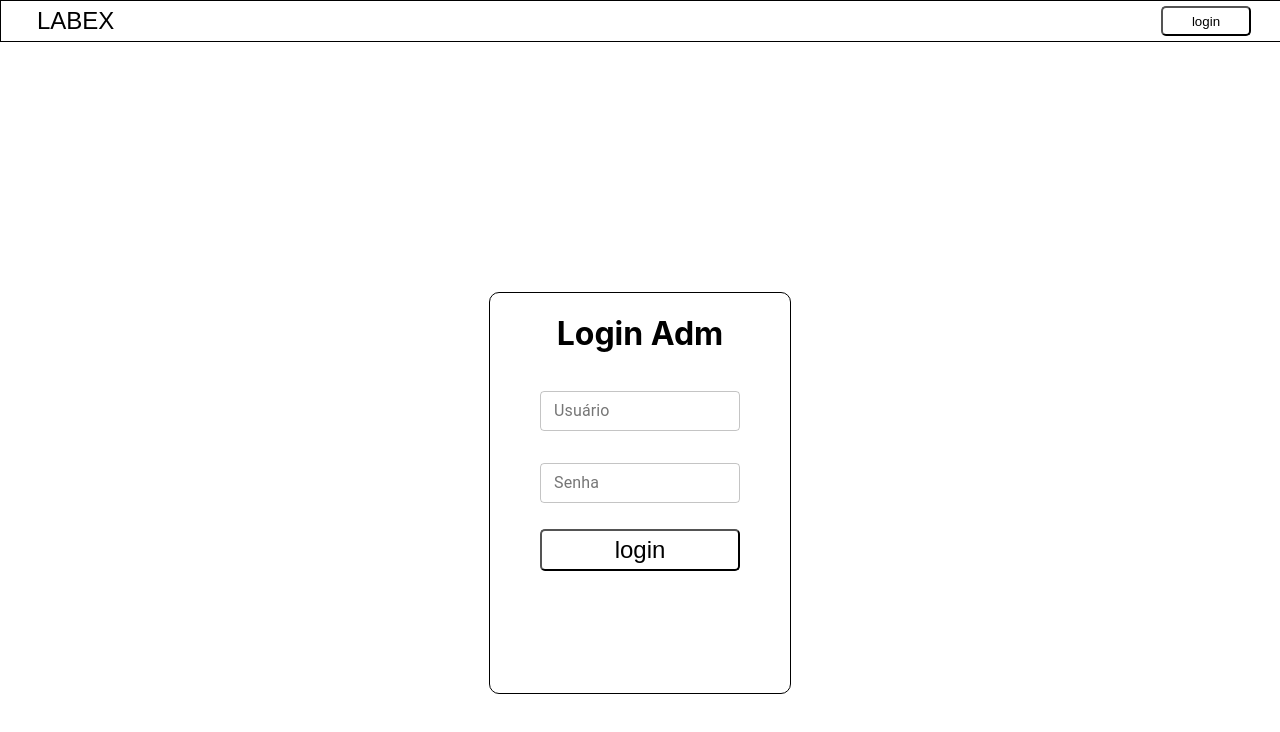
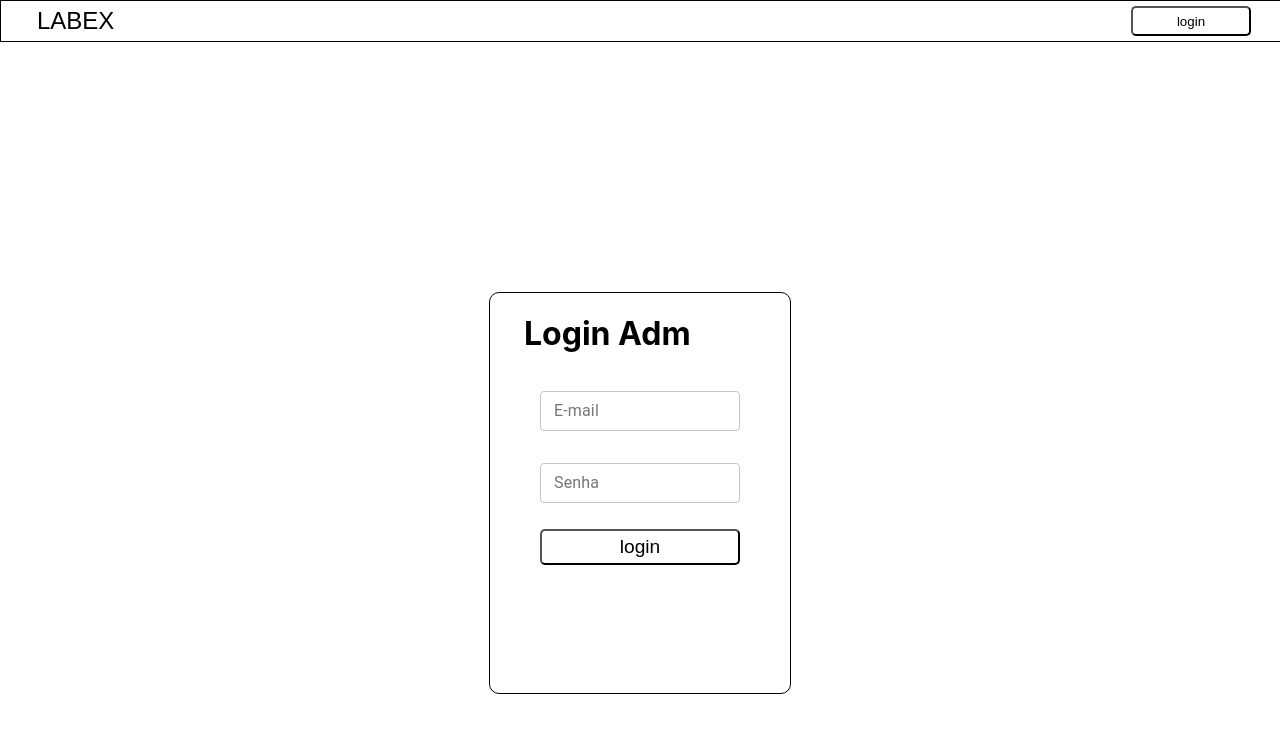
Before and after one commit to future4code/Indio-Medeiros, a React (Create React App) app in the folder semana10/projeto-gpve/: page /login in a window 1280 px wide. Shown: the top 732 px of the page. Built offline with nearby package versions, Linux system fonts and the light colour scheme.

Commit message:
[Projeto LABEX 1.5]Foi adicionado restrição nas páginas e botões de acesso as páginas

```diff
--- a/semana10/projeto-gpve/src/App.js
+++ b/semana10/projeto-gpve/src/App.js
@@ -1,11 +1,13 @@
 import React from 'react'
 import { Route } from 'react-router-dom'
-import Router from './Components/Router';
+import ProtectedRouter from './Routers/ProtectedRouter';
+import Router from './Routers/Router';
 
 function App() {
   return (
     <div>
       <Router/>
+      {/* <ProtectedRouter/> */}
     </div>
   );
 }
--- a/semana10/projeto-gpve/src/Components/CreateTripPage.js
+++ b/semana10/projeto-gpve/src/Components/CreateTripPage.js
@@ -1,9 +1,13 @@
 import React from 'react'
+import { useProtectedPage } from '../Hooks/useProtectedPage'
 
 export default function CreateTripPage(){
+  useProtectedPage()
+
+
     return(
         <div>
-
+         Pagina de criação
         </div>
     )
 }
--- a/semana10/projeto-gpve/src/Components/LoginPage.js
+++ b/semana10/projeto-gpve/src/Components/LoginPage.js
@@ -1,7 +1,9 @@
-import React from 'react';
+import React, { useEffect, useState} from 'react';
 import { makeStyles } from '@material-ui/core/styles';
 import TextField from '@material-ui/core/TextField';
 import styled from 'styled-components'
+import axios from 'axios';
+import {useHistory} from 'react-router-dom'
 
 const useStyles = makeStyles((theme) => ({
   root: {
@@ -12,7 +14,7 @@ const useStyles = makeStyles((theme) => ({
   },
 }));
 
-const Form = styled.form `
+const Div= styled.div `
     display:flex;
     margin: auto;
     height:400px;
@@ -25,7 +27,7 @@ const Form = styled.form `
 `
 
 const Button = styled.button `
-    font-size: 1.5em;
+    font-size: 1.2em;
     padding:5px;
     width:200px;
     margin-top:10px;
@@ -38,35 +40,83 @@ const Button = styled.button `
 
 
 export default function LoginPage(){
-    const classes = useStyles();
+  const classes = useStyles();
+  const [email, setEmail] = useState('')
+  const [password, setPassword] = useState('')
+  const history = useHistory()
+
+
+  useEffect(() => {
+      const token = localStorage.getItem("token")
+      token? history.push("/trips/details") : history.push("/login")
+  }, [history])
+
+  //login
+  function loginAdm() {
+    console.log(email);
+    const body = {
+      email: email,
+      password: password
+    };
+
+    axios
+      .post(
+        "https://us-central1-labenu-apis.cloudfunctions.net/labeX/indio/login",
+        body
+      )
+      .then(response => {
+        localStorage.setItem("token", response.data.token);
+        history.push("/trips/details");
+      })
+      .catch(error => {
+        console.log(error);
+      });
+  }
+
+//inputs controlados: email e senha
+const handleEmail = (event) => {
+  setEmail(event.target.value)
+  console.log(email)
+}
+
+const handlePassword = (event) => {
+  setPassword(event.target.value)
+}
 
   return (
-    <Form className={classes.root} noValidate autoComplete="off">
+  <Div>
+    <form className={classes.root} noValidate autoComplete="off">
       <div>
           <h1>Login Adm</h1>
       </div>
 
       <div>
       <TextField
-          label="Usuário"
-          id="outlined-size-small"
+          label="E-mail"
           variant="outlined"
           size="small"
+          type="email"
+          onChange={handleEmail}
+          value={email}
         />
+
     </div>
 
     <div>
         <TextField
           label="Senha"
-          id="outlined-size-small"
           variant="outlined"
           size="small"
           type= "password"
+          onChange={handlePassword}
+          value={password}
         />
       </div>
+
+    </form>
     <div>
-      <Button>login</Button>
+      <Button onClick={loginAdm}>login</Button>
     </div>
-    </Form>
+  </Div>
   );
 }
--- a/semana10/projeto-gpve/src/Components/NavBar.js
+++ b/semana10/projeto-gpve/src/Components/NavBar.js
@@ -12,7 +12,7 @@ const Header = styled.header `
 `
 const Button = styled.button `
     height:30px;
-    width:90px;
+    width:120px;
     margin-right:30px;
     margin-left: 30px;
     background-color:white;
@@ -21,6 +21,7 @@ const Button = styled.button `
         cursor: pointer;
     }
 `
+
 const ButtonLabex = styled.button `
     margin-left: 30px;
     background-color:white;
@@ -33,6 +34,7 @@ const ButtonLabex = styled.button `
 `
 export default function NavBar(){
     const history = useHistory()
+    const token = localStorage.getItem("token")
 
     const goToPage = (path) => {
         history.push(path)
@@ -43,8 +45,10 @@ export default function NavBar(){
     return(
         <Header>
             <ButtonLabex onClick={() => {goToPage("/")}}> LABEX </ButtonLabex>
-            {/* <button onClick={() => {goToPage("/trips/create")}}>Criar viagem</button>
-            <button onClick={() => {goToPage("/trips/details")}}>Detalhes da viagem</button> */}
+            <div>
+                {token ? <Button onClick={() => {goToPage("/trips/create")}}>Criar viagem</Button> : ""}
+                {token? <Button onClick={() => {goToPage("/trips/details")}}>Detalhes viagem</Button>: ""}
+            </div>
             {/* <button onClick={() => {goToPage("/application-form")}}>Formulário</button> */}
             <Button onClick={() => {goToPage("/login")}}>login</Button>
         </Header>
--- a/semana10/projeto-gpve/src/Components/TripDetailsPage.js
+++ b/semana10/projeto-gpve/src/Components/TripDetailsPage.js
@@ -1,9 +1,37 @@
-import React from 'react'
+import axios from "axios"
+import { useEffect, useState } from "react"
+import { useProtectedPage } from "../Hooks/useProtectedPage"
+
 
 export default function TripDetailsPage(){
+    const [trip, setTrip] = useState({})
+    useProtectedPage()
+
+    useEffect(() => {
+        getTripDetail()
+    }, [])
+
+    const getTripDetail = () => {
+        axios
+        .get (
+            "https://us-central1-labenu-apis.cloudfunctions.net/labeX/caio-dumont/trip/3Ga6Stvj6B687TNgFK72",
+            {
+                headers: {
+                    auth: localStorage.getItem("token")
+                }
+            }
+        )
+        .then(response => {
+            setTrip(response.data.trip)
+        })
+        .catch(error => {
+            console.log(error)
+        })
+    }
     return(
         <div>
-
+            <p>Detalhes da viagem</p>
+            <p>{trip.name}</p>
         </div>
     )
 }
--- /dev/null
+++ b/semana10/projeto-gpve/src/Hooks/useProtectedPage.js
@@ -0,0 +1,15 @@
+import { useEffect } from "react";
+import { useHistory } from "react-router-dom";
+
+
+export  function useProtectedPage() {
+    const history = useHistory()
+
+    useEffect(() => {
+        const token = localStorage.getItem("token")
+        if(!token){
+            history.push("/login")
+            console.log("funcionou")
+        }
+    }, [history])
+}
--- /dev/null
+++ b/semana10/projeto-gpve/src/Routers/ProtectedRouter.js
@@ -0,0 +1,36 @@
+
+import React, { useEffect } from 'react'
+import {BrowserRouter, Route, Switch, useHistory} from 'react-router-dom'
+import CreateTripPage from '../Components/CreateTripPage'
+import NavBar from '../Components/NavBar'
+import TripDetailsPage from '../Components/TripDetailsPage'
+import { useProtectedPage } from '../Hooks/useProtectedPage'
+
+export default function ProtectedRouter(){
+    const history = useHistory()
+    useEffect(() => {
+        const token = localStorage.getItem("token")
+        if(!token){
+
+        }
+    }, [])
+
+
+    return (
+        <BrowserRouter>
+            <Switch>
+                //Para criarmos viagens
+                <Route exact path="/trips/create">
+                    <NavBar/>
+                    <CreateTripPage/>
+                </Route>
+
+                //Para vermos os candidatos de uma viagem
+                <Route exact path="/trips/details">
+                    <NavBar/>
+                    <TripDetailsPage/>
+                </Route>
+            </Switch>
+        </BrowserRouter>
+    )
+}
--- a/semana10/projeto-gpve/src/Components/Router.js
+++ b/semana10/projeto-gpve/src/Routers/Router.js
@@ -1,13 +1,15 @@
 
 import React from 'react'
 import {BrowserRouter, Route, Switch} from 'react-router-dom'
-import ApplicationFormPage from './ApplicationFormPage'
-import CreateTripPage from './CreateTripPage'
-import HomePage from './HomePage'
-import ListTripPage from './ListTripsPage'
-import LoginPage from './LoginPage'
-import NavBar from './NavBar'
-import TripDetailsPage from './TripDetailsPage'
+import ApplicationFormPage from '../Components/ApplicationFormPage'
+import CreateTripPage from '../Components/CreateTripPage'
+import HomePage from '../Components/HomePage'
+import ListTripPage from '../Components/ListTripsPage'
+import LoginPage from '../Components/LoginPage'
+import NavBar from '../Components/NavBar'
+import TripDetailsPage from '../Components/TripDetailsPage'
+
+
 
 export default function Router(){
     return (
@@ -37,18 +39,17 @@ export default function Router(){
                     <CreateTripPage/>
                 </Route>
 
-                //Para vermos todas as viagens
-                <Route exact path="/trips/list">
-                    <NavBar/>
-                    <ListTripPage/>
-                </Route>
-
                 //Para vermos os candidatos de uma viagem
                 <Route exact path="/trips/details">
                     <NavBar/>
                     <TripDetailsPage/>
                 </Route>
 
+                //Para vermos todas as viagens
+                <Route exact path="/trips/list">
+                    <NavBar/>
+                    <ListTripPage/>
+                </Route>
             </Switch>
         </BrowserRouter>
     )
```
